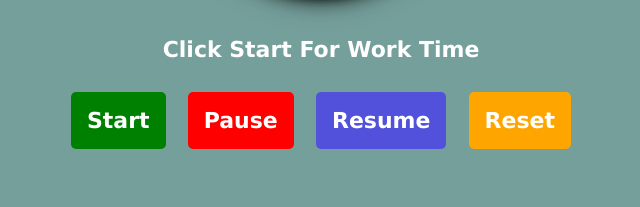
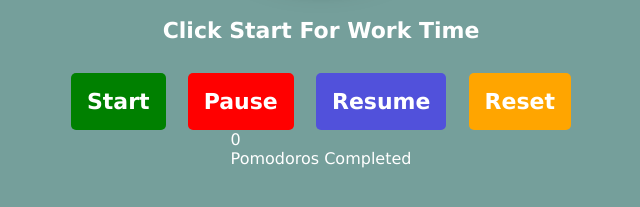
Before and after one commit to riteshK8055/pomodoro-timer, a plain HTML site: page index.html in a window 1280 px wide. Shown: the part 467-674 px from the top of the page, without its empty margins (319-959 px from the left). Drawn offline with Linux system fonts and the light colour scheme.

Commit message:
html code modified according to js code

```diff
--- a/index.html
+++ b/index.html
@@ -18,6 +18,12 @@
             <button class="ResumeBtn" style="--clr:#5151db">Resume</button>
             <button class="ResetBtn" style="--clr:#ffa500">Reset</button>
         </div>
+
+        <div class="pomoCountDisplay">
+
+            <span class="count">0</span>
+            <p>Pomodoros Completed</p>
+        </div>
     </div>
 
     <script src="script.js"></script>
```
